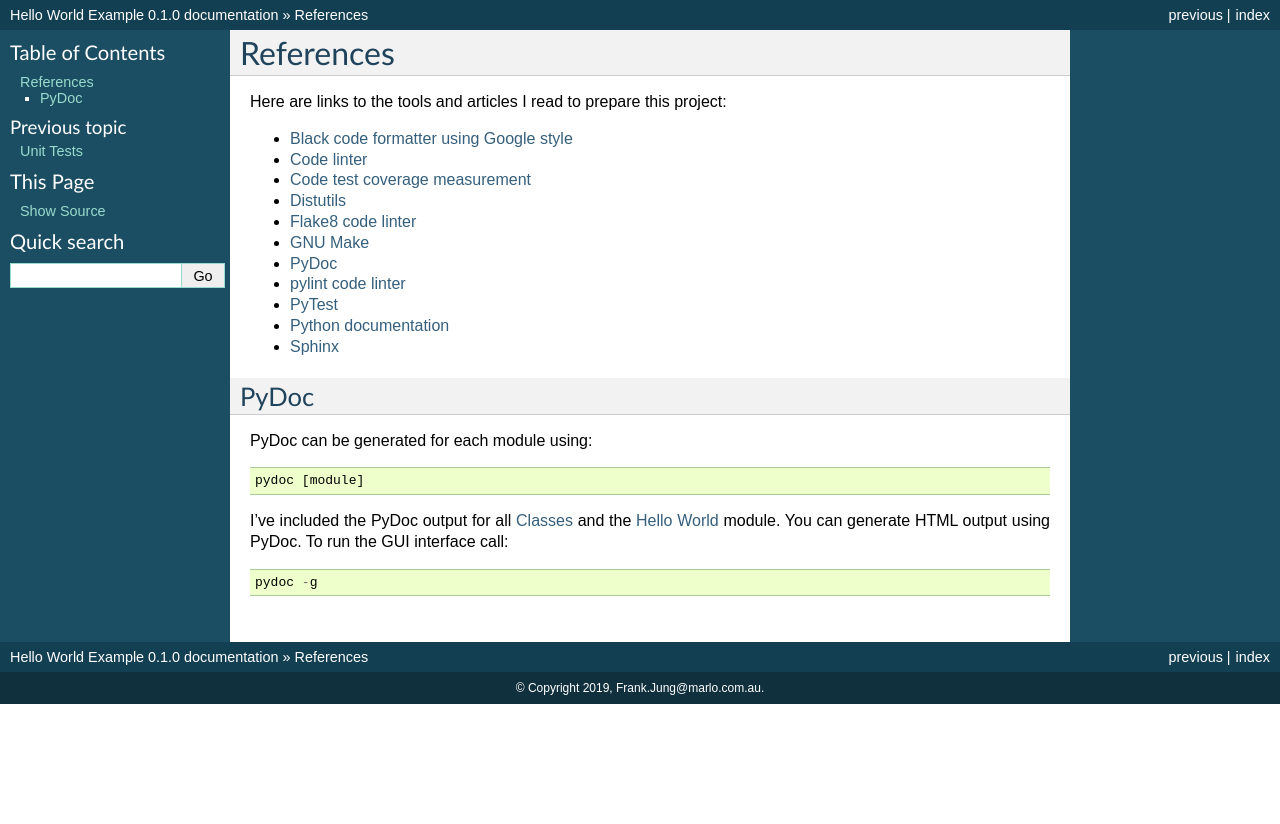
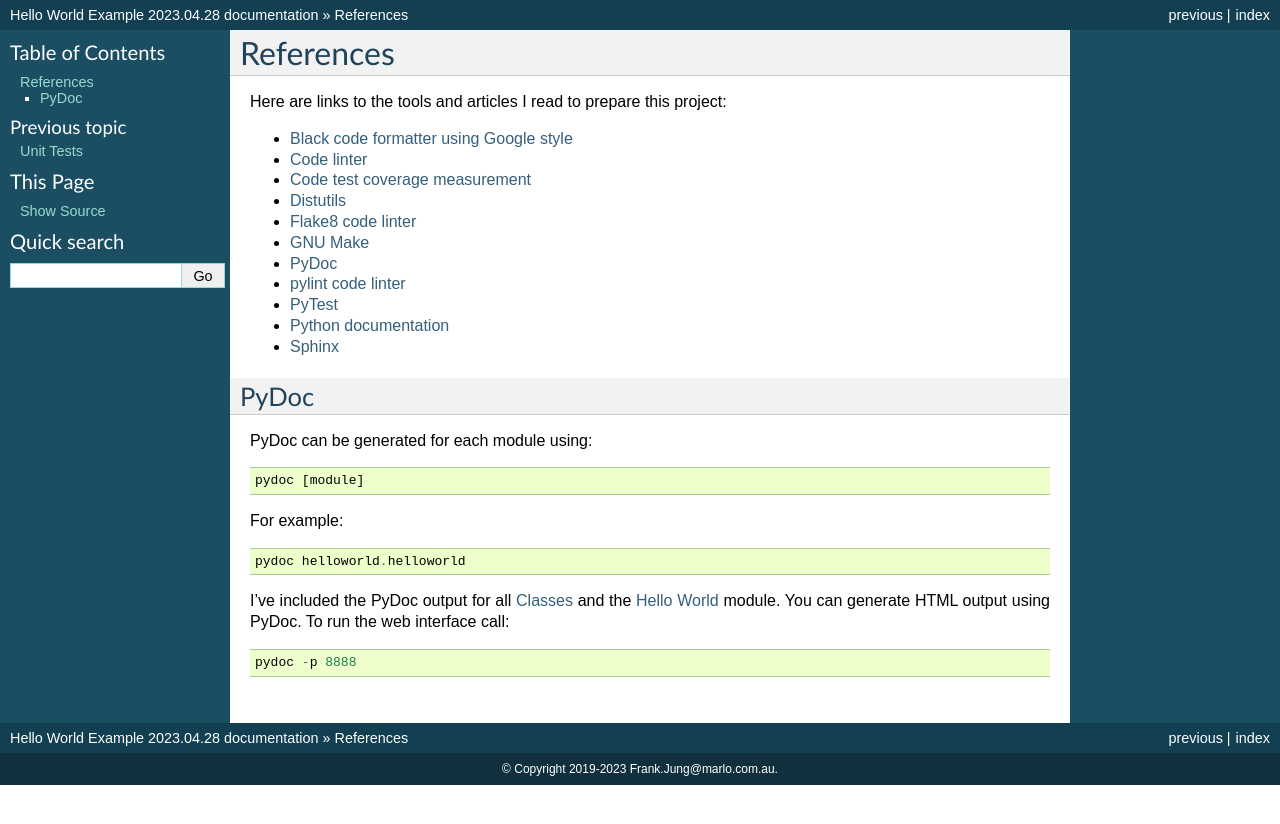
Before and after one commit to frankhjung/python-helloworld, a Sphinx documentation site: the page built from docs/references.rst, in a window 1280 px wide. Shown: the top 824 px of the page. Built offline with Sphinx 7.4.7, drawn with Linux system fonts in a browser that asks for light colours.

```diff
--- a/docs/conf.py
+++ b/docs/conf.py
@@ -20,13 +20,13 @@ sys.path.insert(0, os.path.abspath(".."))
 # -- Project information -----------------------------------------------------
 
 project = "Hello World Example"
-copyright = "2019, Frank.Jung@marlo.com.au"
+copyright = "2019-2023 Frank.Jung@marlo.com.au"
 author = "Frank.Jung@marlo.com.au"
 
 # The short X.Y version
-version = "0.1"
+version = "2023.04"
 # The full version, including alpha/beta/rc tags
-release = "0.1.0"
+release = "2023.04.28"
 
 
 # -- General configuration ---------------------------------------------------
--- a/docs/references.rst
+++ b/docs/references.rst
@@ -24,10 +24,13 @@ PyDoc can be generated for each module using::
 
    pydoc [module]
 
+For example::
+
+   pydoc helloworld.helloworld
+
 I've included the PyDoc output for all :ref:`classes` and the :ref:`helloworld`
-module. You can generate HTML output using PyDoc. To run the GUI interface
-call::
+module. You can generate HTML output using PyDoc. To run the web interface call::
 
-   pydoc -g
+   pydoc -p 8888
 
 .. EOF
```
Also changed, not shown: README.md (+10 -2 lines), docs/main.rst (+4 -3 lines), docs/unittests.rst (+3 -4 lines), .gitlab-ci.yml, 2 other files.
